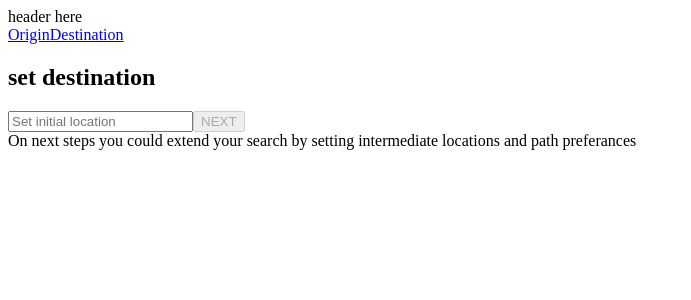
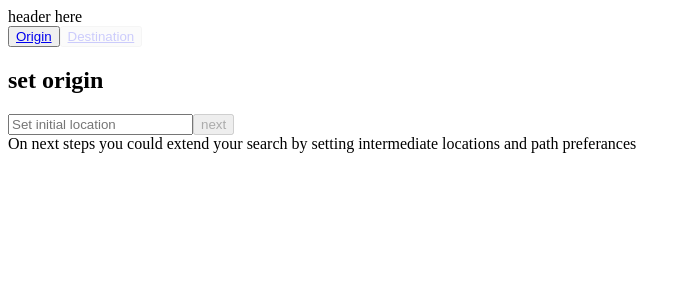
Before and after one commit to serozhkohanna/findroute, a React (Create React App) app: page / in a window 1280 px wide. Shown: the top 300 px of the page, without its empty margins (0-691 px from the left). Built offline with nearby package versions, Linux system fonts and the light colour scheme.

Commit message:
set routing.

```diff
--- a/src/components/Switch/Switch.scss
+++ b/src/components/Switch/Switch.scss
@@ -0,0 +1,7 @@
+.tab-item {
+  opacity: .2;
+
+  &.is-active {
+    opacity: 1;
+  }
+}
--- a/src/components/Switch/Switch.tsx
+++ b/src/components/Switch/Switch.tsx
@@ -5,18 +5,23 @@ import { steps } from "../../constants/routes";
 interface Props {
   activeStep: string;
   setSwitch: Function;
+  filledStep: number;
 }
 
-const Switch: FC<Props> = ({activeStep, setSwitch}) => {
+const Switch: FC<Props> = ({activeStep, setSwitch, filledStep}) => {
   const handleTabSwitch = (step: string) => {
 	setSwitch(step);
   }
 
   return <nav className='switch'>
-	<a className={`${activeStep === steps.origin && 'is-active'} tab-item`} href='#origin'
-	   onClick={() => handleTabSwitch(steps.origin)}>Origin</a>
-	<a className={`${activeStep === steps.location && 'is-active'} tab-item`} href='#location'
-	   onClick={() => handleTabSwitch(steps.location)}>Destination</a>
+	<button className={`${activeStep === steps.origin && 'is-active'} tab-item`}
+			onClick={() => handleTabSwitch(steps.origin)}>
+	  <a href='#origin'>Origin</a>
+	</button>
+	<button disabled={filledStep < 1} className={`${activeStep === steps.location && 'is-active'} tab-item`}
+			onClick={() => handleTabSwitch(steps.location)}>
+	  <a href='#location'>Destination</a>
+	</button>
   </nav>
 }
 
--- a/src/pages/StepsPage/StepsPage.tsx
+++ b/src/pages/StepsPage/StepsPage.tsx
@@ -1,38 +1,60 @@
 import React, { useState } from 'react';
 import './StepsPage.scss';
+import { useHistory } from 'react-router'
+
 import Switch from "../../components/Switch/Switch";
-import { steps } from "../../constants/routes";
+import { steps, INFO_PAGE } from "../../constants/routes";
 
 const StepsPage = () => {
   const [activeTab, setActiveTab] = useState(steps.origin);
   const [originLocation, setOriginLocation] = useState();
+  const [destinationLocation, setDestinationLocation] = useState();
+  const [filledStep, setFilledStep] = useState(0);
+
+  const history = useHistory();
 
   const handleTabSwitch = (tab: string) => {
 	setActiveTab(tab);
   }
 
-  const handleOriginSubmit = () => {
+  const handleOriginSubmit = (e: any) => {
+    e.preventDefault();
+	setFilledStep(1);
+  }
 
+  const handleDestinationSubmit = (e: any) => {
+	e.preventDefault();
+	history.push(INFO_PAGE);
   }
 
   const handleOriginLocation = (e: any) => {
 	setOriginLocation(e.target.value);
   }
 
+  const handleDestinationLocation = (e: any) => {
+	setDestinationLocation(e.target.value);
+  }
+
   return <main className='page-steps'>
-	<Switch setSwitch={handleTabSwitch} activeStep={activeTab}/>
+	<Switch setSwitch={handleTabSwitch} activeStep={activeTab} filledStep={filledStep}/>
 	<div className="steps-form">
 	  <div id="origin" className={`${activeTab === steps.origin && 'is-active'} step-content`}>
-		<h2>set destination</h2>
+		<h2>set origin</h2>
 		<form className='form' onSubmit={handleOriginSubmit}>
 		  <input value={originLocation} onChange={handleOriginLocation} type="text" placeholder='Set initial location'/>
-		  <button disabled={!originLocation}>
-			NEXT
+		  <button disabled={!originLocation} onClick={() => handleTabSwitch(steps.location)}>
+			next
 		  </button>
 		</form>
 	  </div>
 	  <div id="location" className={`${activeTab === steps.location && 'is-active'} step-content`}>
-		location info
+		<h2>set destination</h2>
+		<form onSubmit={handleDestinationSubmit}>
+		  <input value={destinationLocation} onChange={handleDestinationLocation} type="text" placeholder='Set initial location'/>
+		  <button disabled={!destinationLocation} onClick={() => handleTabSwitch(steps.location)}>
+			next
+		  </button>
+		</form>
 	  </div>
 	</div>
 	<div className="label">
```
